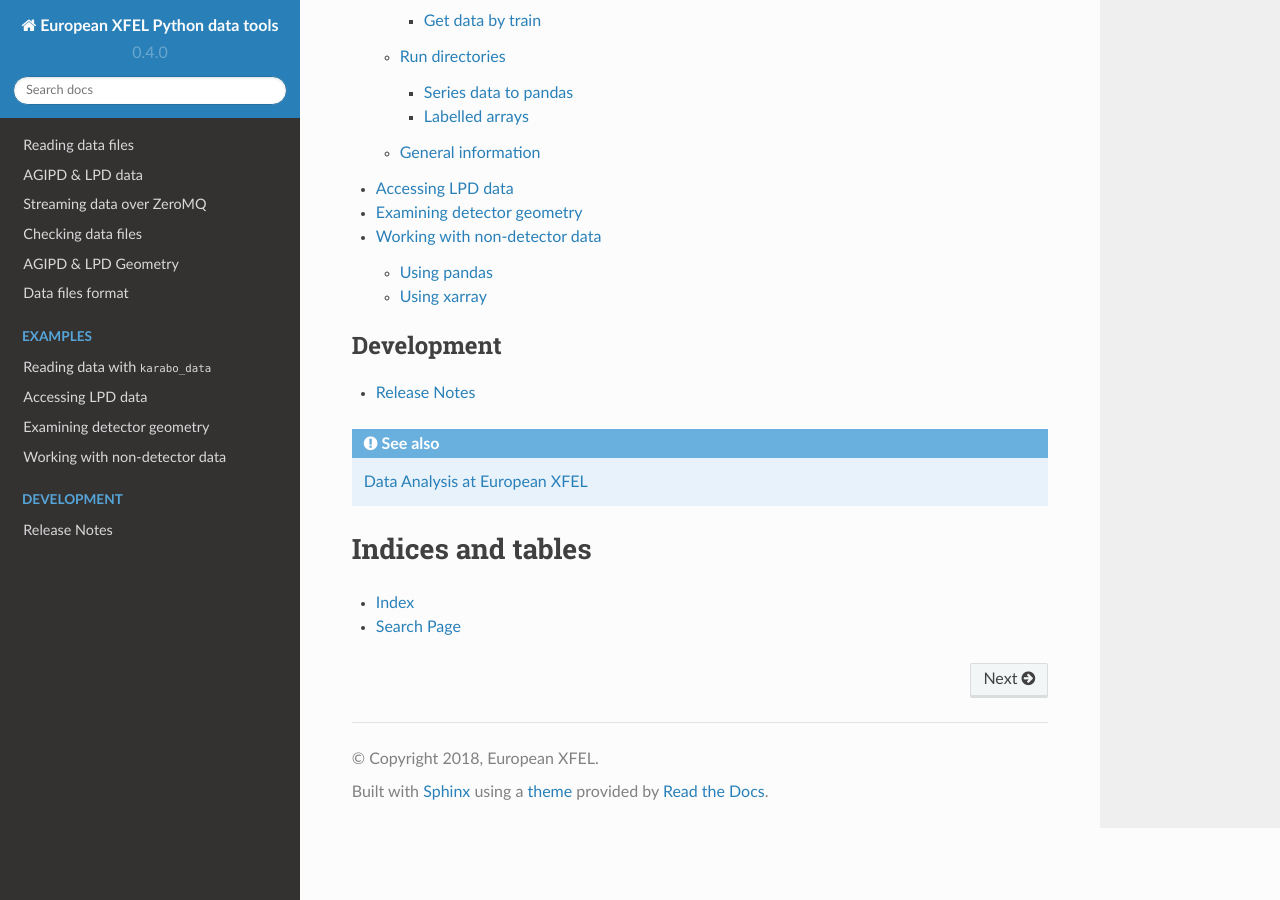
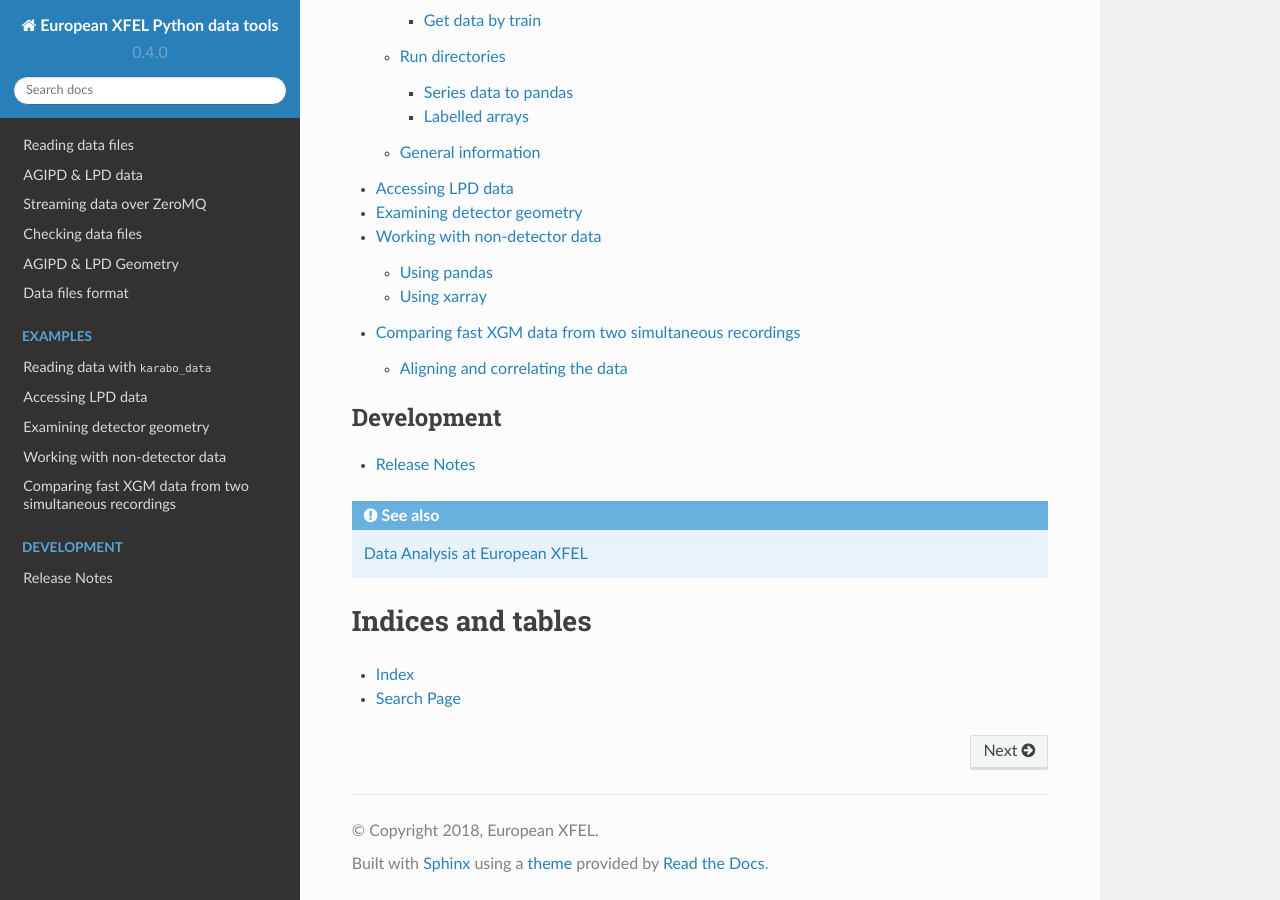
Before and after one commit to European-XFEL/karabo_data, a Sphinx documentation site: the page built from docs/index.rst, in a window 1280 px wide and 900 px high, scrolled down 915 px. Built offline with Sphinx 7.4.7 and the Read the Docs theme 2.0.0, drawn with Linux system fonts in a browser that asks for light colours; pages that are not in the unit, such as notebooks, are missing from menus.

Commit message:
added 'xgm_two_runs' entry to index.rst

```diff
--- a/docs/index.rst
+++ b/docs/index.rst
@@ -35,6 +35,7 @@ Contents:
    examine_geometry
    agipd_geometry
    xpd_examples
+   xgm_two_runs
 
 .. toctree::
    :caption: Development
```
